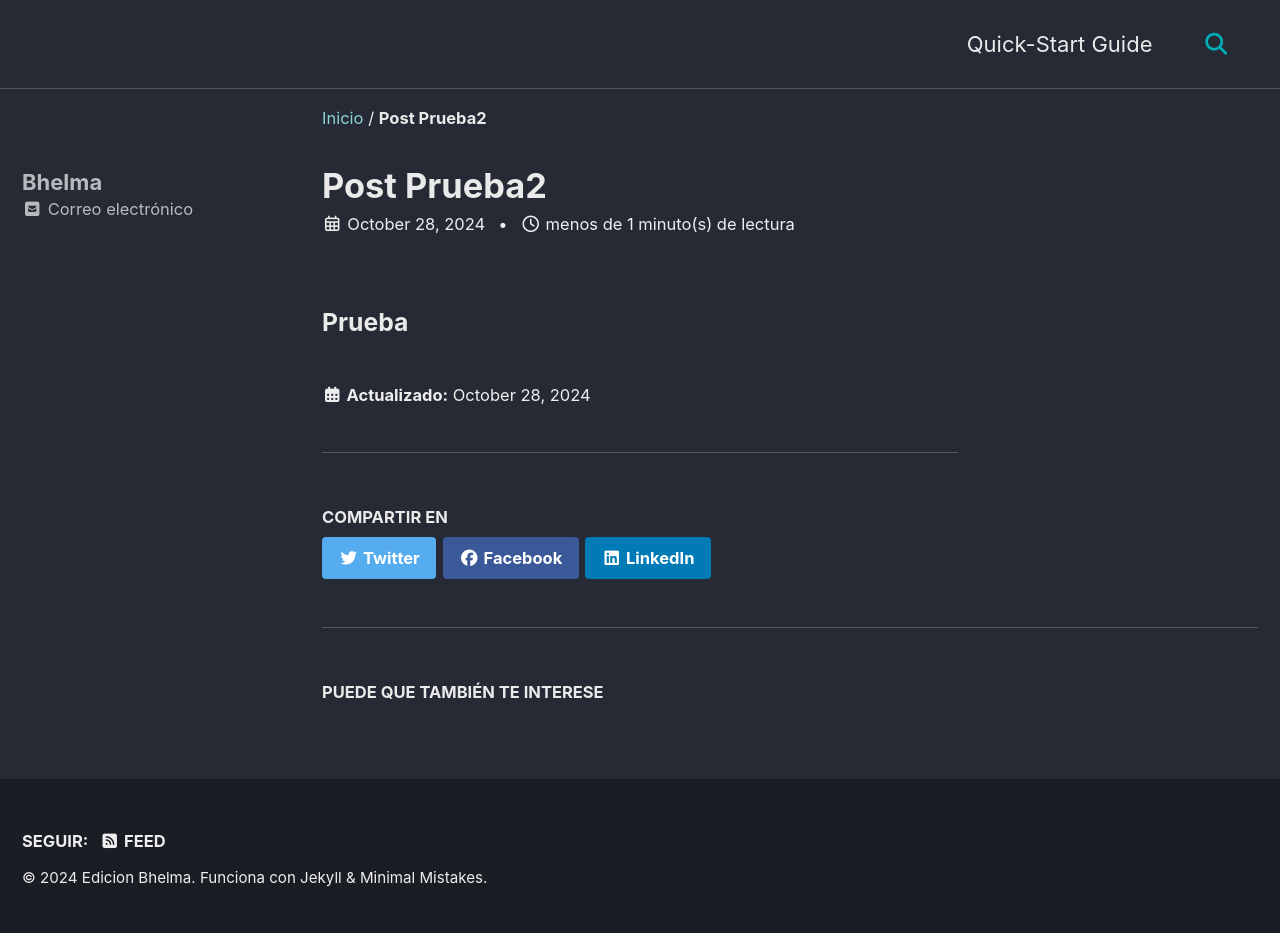
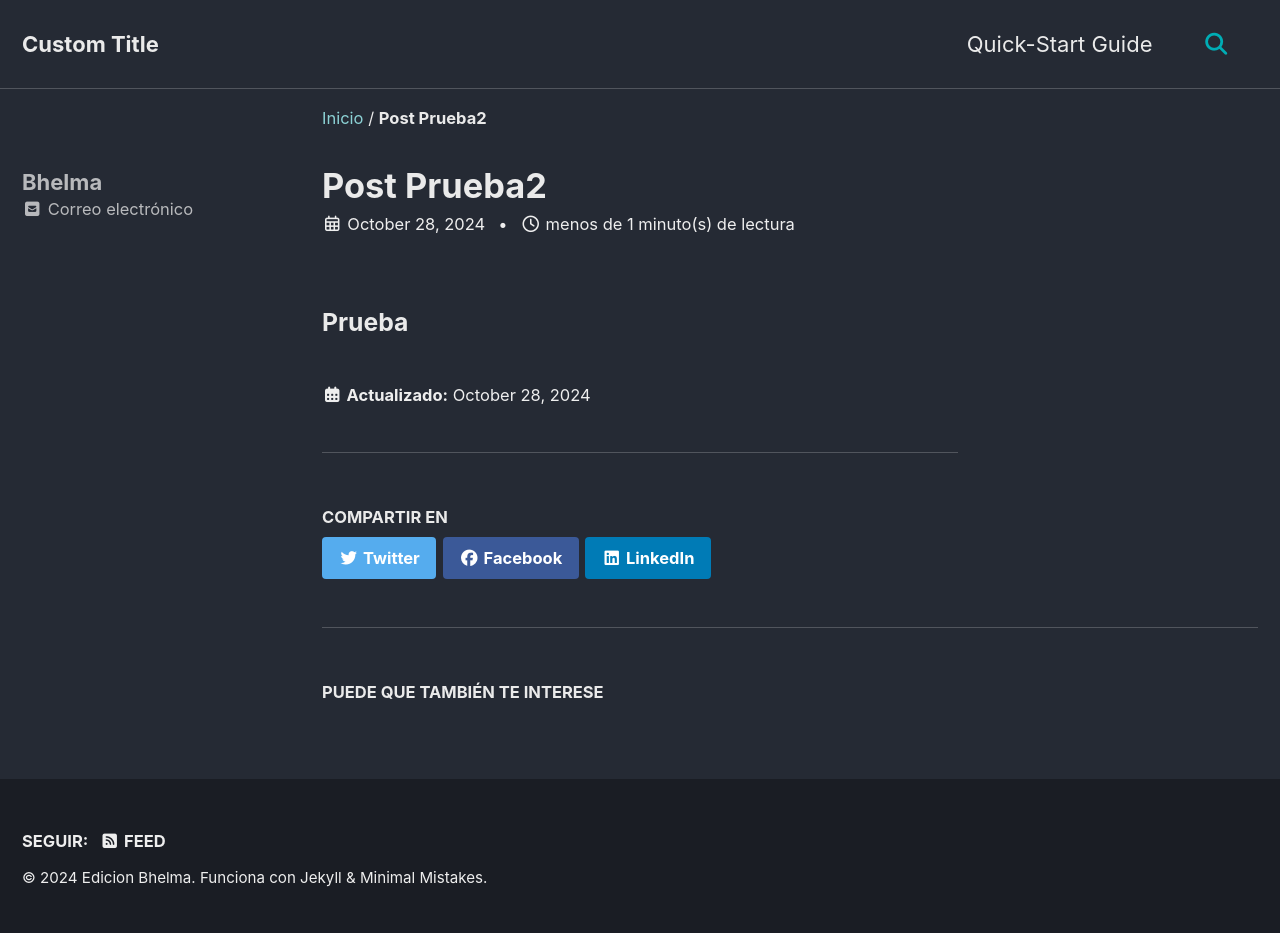
Before and after one commit to Bhelma/Tutoriales-Edicion-Arma-Reforger, a Jekyll site: the page built from _posts/2024-10-28-post-Prueba2.md, in a window 1280 px wide. Built offline with Jekyll 4.4.1, drawn with Linux system fonts in a browser that asks for light colours; cached includes are drawn as plain includes.

Commit message:
Update _config.yml

```diff
--- a/_config.yml
+++ b/_config.yml
@@ -27,7 +27,7 @@ baseurl                  : # the subpath of your site, e.g. "/blog"
 repository               : "Bhelma/Tutoriales-Edicion-Arma-Reforger" # GitHub username/repo-name e.g. "mmistakes/minimal-mistakes"
 teaser                   : "/assets/images/500x300.png" # path of fallback teaser image, e.g. "/assets/images/500x300.png"
 logo                     : # path of logo image to display in the masthead, e.g. "/assets/images/88x88.png"
-masthead_title           : " " # overrides the website title displayed in the masthead, use " " for no title
+masthead_title           : "Custom Title" # overrides the website title displayed in the masthead, use " " for no title
 breadcrumbs              : true
 words_per_minute         : 200
 enable_copy_code_button  : true
```
